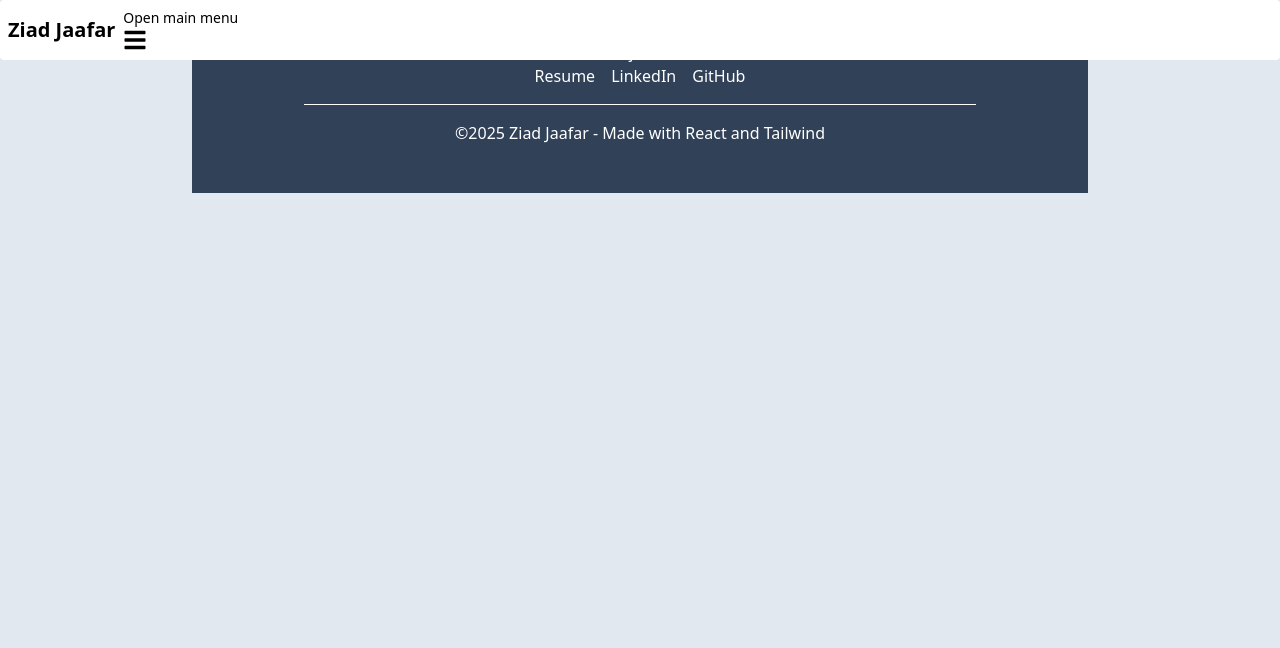
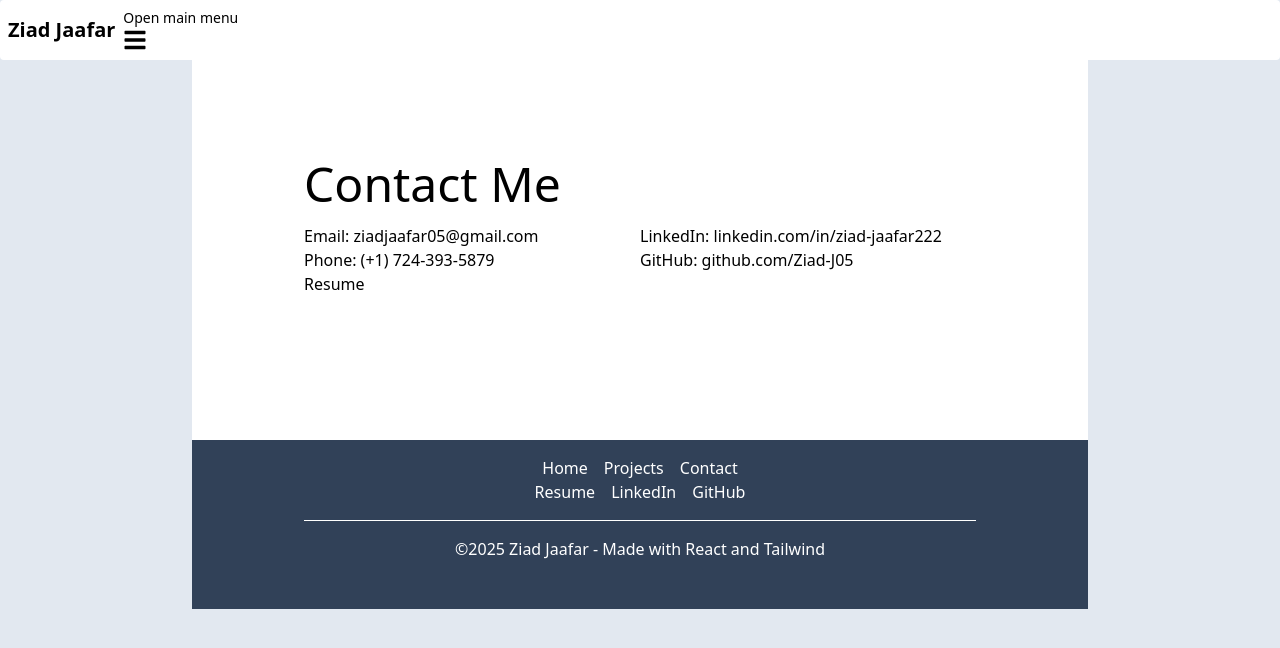
Before and after one commit to Ziad-J05/Portfolio-Site, a React (Vite) app: page /contact in a window 1280 px wide. Shown: the top 648 px of the page. Built offline with nearby package versions, Linux system fonts and the light colour scheme.

Commit message:
added contact page content and fixed padding

```diff
--- a/src/components/MainContentArea.tsx
+++ b/src/components/MainContentArea.tsx
@@ -54,7 +54,7 @@ function IntroSection(){
   return (
     <>
       {/* Intro */}
-        <section className="grid grid-cols-[18em_1fr] grid-rows-[1fr_3em] gap-x-[4px] w-lg mx-auto h-auto mb-[3rem] mt-[6rem]">
+        <section className="grid grid-cols-[18em_1fr] grid-rows-[1fr_3em] gap-x-[4px] w-lg mx-auto h-auto mb-[3rem]">
           <h1 className="justify-self-stretch self-center row-start-1 row-end-2 col-start-1 col-end-2 text-5xl ">
             Hello, I'm<span className="block font-bold text-7xl">Ziad</span>
             <span className="block font-bold text-7xl ml-[1em]">Jaafar</span>
@@ -95,7 +95,7 @@ function AboutSection(){
 function MainContentArea(){
   return(
     <>
-      <main className="bg-[#ffffff] pt-[3rem] pb-[3rem] mx-auto w-4xl">
+      <main className="bg-[#ffffff] py-36 mx-auto w-4xl">
 
           <IntroSection />
           <AboutSection />
--- a/src/pages/ContactPage.tsx
+++ b/src/pages/ContactPage.tsx
@@ -8,7 +8,27 @@ export default function ContactPage() {
     <>
 
       <NavigationBar />
-      <div>Contact Page</div>
+        <main className="bg-[#ffffff] py-36 mx-auto w-4xl">
+            <div className="w-2xl mx-auto pt-4">
+                <h2 className="text-5xl mb-[1rem]">Contact Me</h2>
+                <div className='grid grid-cols-2 grid-rows-1'>
+
+                  <ul className='flex flex-col'>
+                    <li>Email: <a href="mailto:ziadjaafar05@gmail.com">ziadjaafar05@gmail.com</a></li>
+                    <li>Phone: <a href="tel:+17243935879">&#40;+1&#41; 724-393-5879</a></li>
+                  </ul>
+
+                  <ul className='flex flex-col'>
+                    <li>LinkedIn: <a href="https://www.linkedin.com/in/ziad-jaafar222/">linkedin.com/in/ziad-jaafar222</a></li>
+                    <li>GitHub: <a href="https://github.com/Ziad-J05">github.com/Ziad-J05</a></li>
+                  </ul>
+
+                </div>
+
+                <p><a>Resume</a></p>
+
+            </div>
+        </main>
       <Footer />
 
     </>
--- a/src/pages/ProjectsPage.tsx
+++ b/src/pages/ProjectsPage.tsx
@@ -19,7 +19,7 @@ export default function ProjectsPage() {
   return (
     <>
         <NavigationBar />
-        <main className="bg-[#ffffff] pt-[3rem] pb-[3rem] mx-auto w-4xl">
+        <main className="bg-[#ffffff] py-36 mx-auto w-4xl">
             <div className="w-2xl mx-auto">
                 <h2 className="text-5xl mb-[1rem]">All Projects</h2>
                 <ProjectArea projectInfoList={projectInfo} />
```
